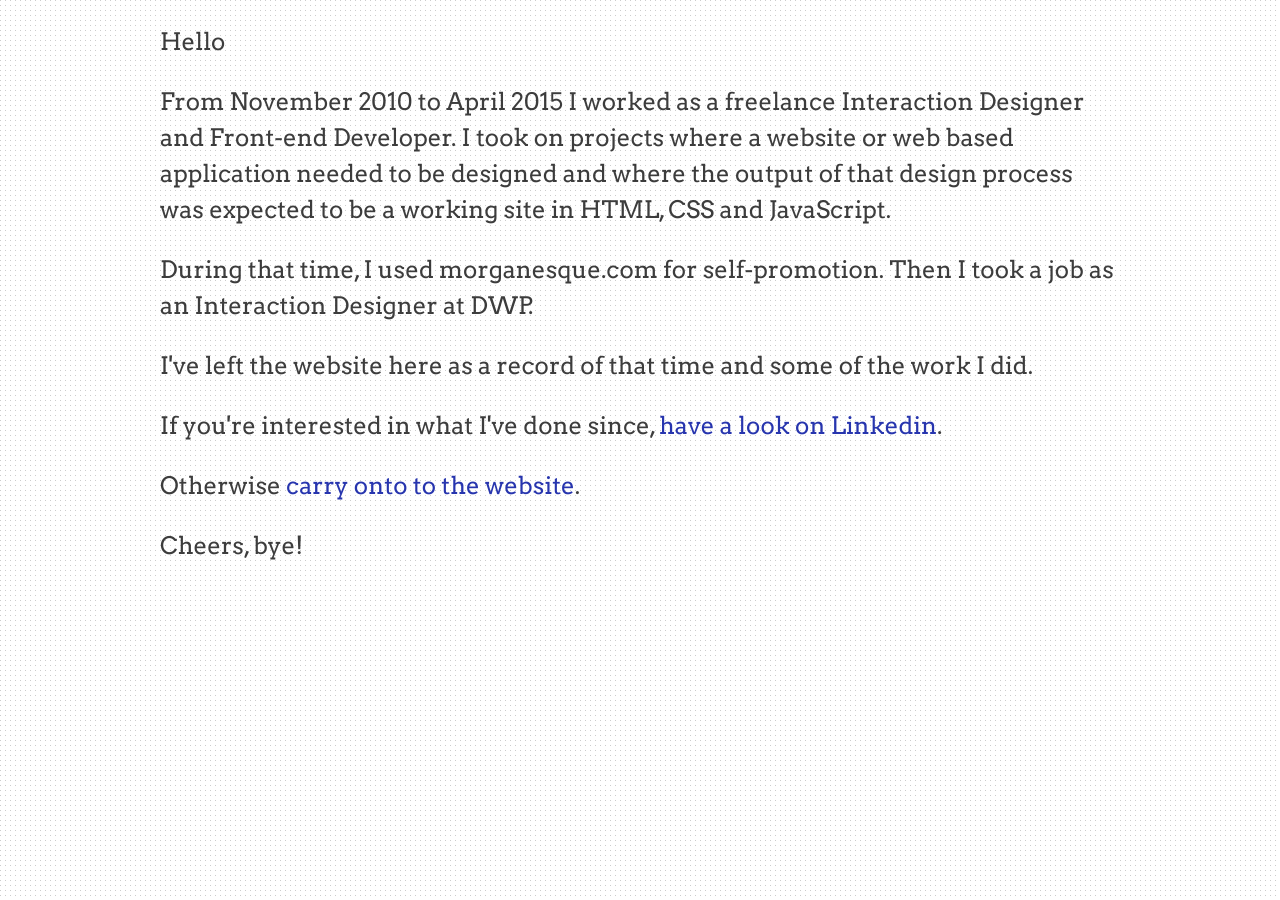
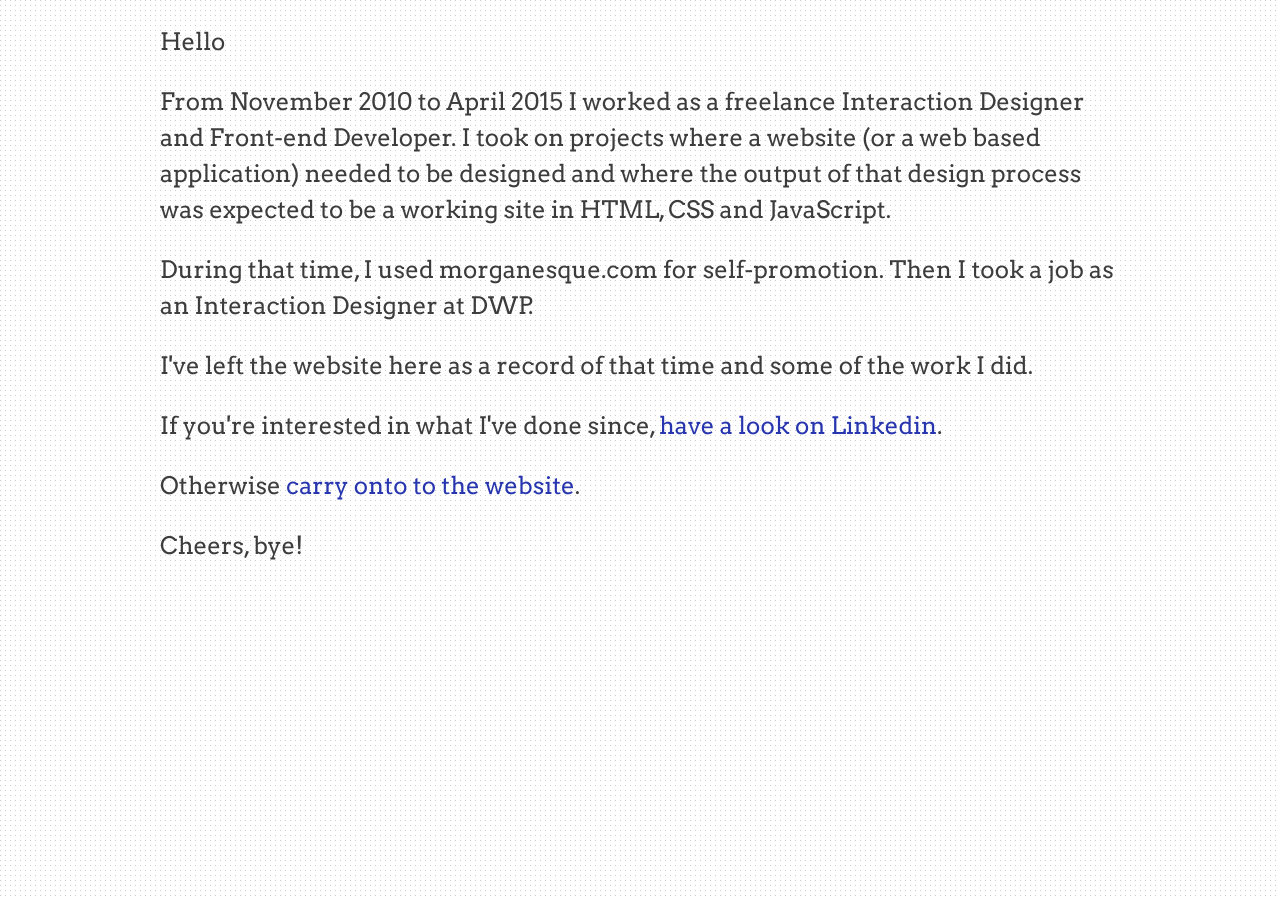
Before and after one commit to morganesque/morganesque.github.io, a Jekyll site: the page built from index.html, in a window 1280 px wide. Built offline with Jekyll 4.4.1, drawn with Linux system fonts in a browser that asks for light colours.

Commit message:
brackets.

```diff
--- a/index.html
+++ b/index.html
@@ -8,7 +8,7 @@ location: Leeds
 ---
 <div style="text-align:left;padding:1em;">
 <p>Hello</p>
-<p>From November 2010 to April 2015 I worked as a freelance Interaction Designer and Front-end Developer. I took on projects where a website or web based application needed to be designed and where the output of that design process was expected to be a working site in HTML, CSS and JavaScript.</p>
+<p>From November 2010 to April 2015 I worked as a freelance Interaction Designer and Front-end Developer. I took on projects where a website (or a web based application) needed to be designed and where the output of that design process was expected to be a working site in HTML, CSS and JavaScript.</p>
 <p>During that time, I used morganesque.com for self-promotion. Then I took a job as an Interaction Designer at DWP.</p>
 <p>I've left the website here as a record of that time and some of the work I did.</p>
 <p>If you're interested in what I've done since, <a href="https://www.linkedin.com/in/tsmorgan/">have a look on Linkedin</a>.</p>
```
